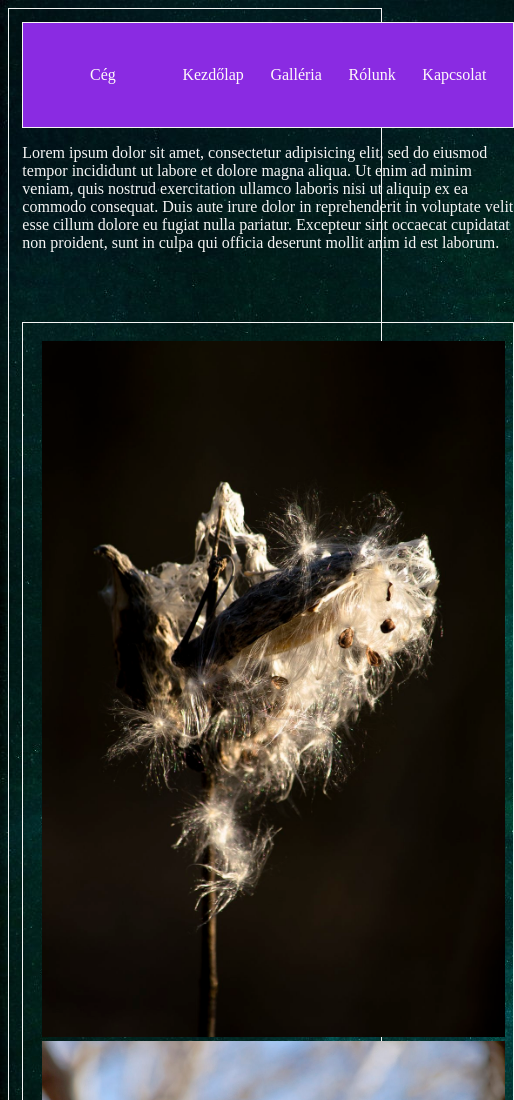
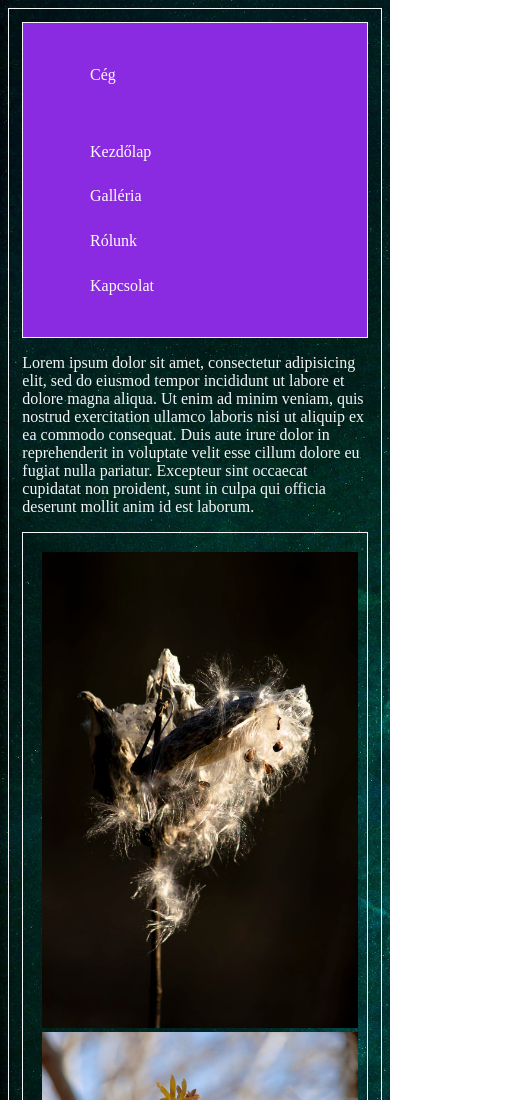
Before and after one commit to MailanDo7/FlexBoxGallery, a plain HTML site: page 0217 git/public_html/index.html in a window 390 px wide. Shown: the top 1100 px of the page, 514 px wide, since content can reach past the window. Drawn offline with Linux system fonts and the light colour scheme.

Commit message:
vegleges

```diff
--- a/0217 git/public_html/stilus.css
+++ b/0217 git/public_html/stilus.css
@@ -88,6 +88,6 @@ article div {
         flex: 0 0 100%;
     }
     nav, nav ul{
-        flex-direction: culomn;
+        flex-direction: column;
     }
 }
```
